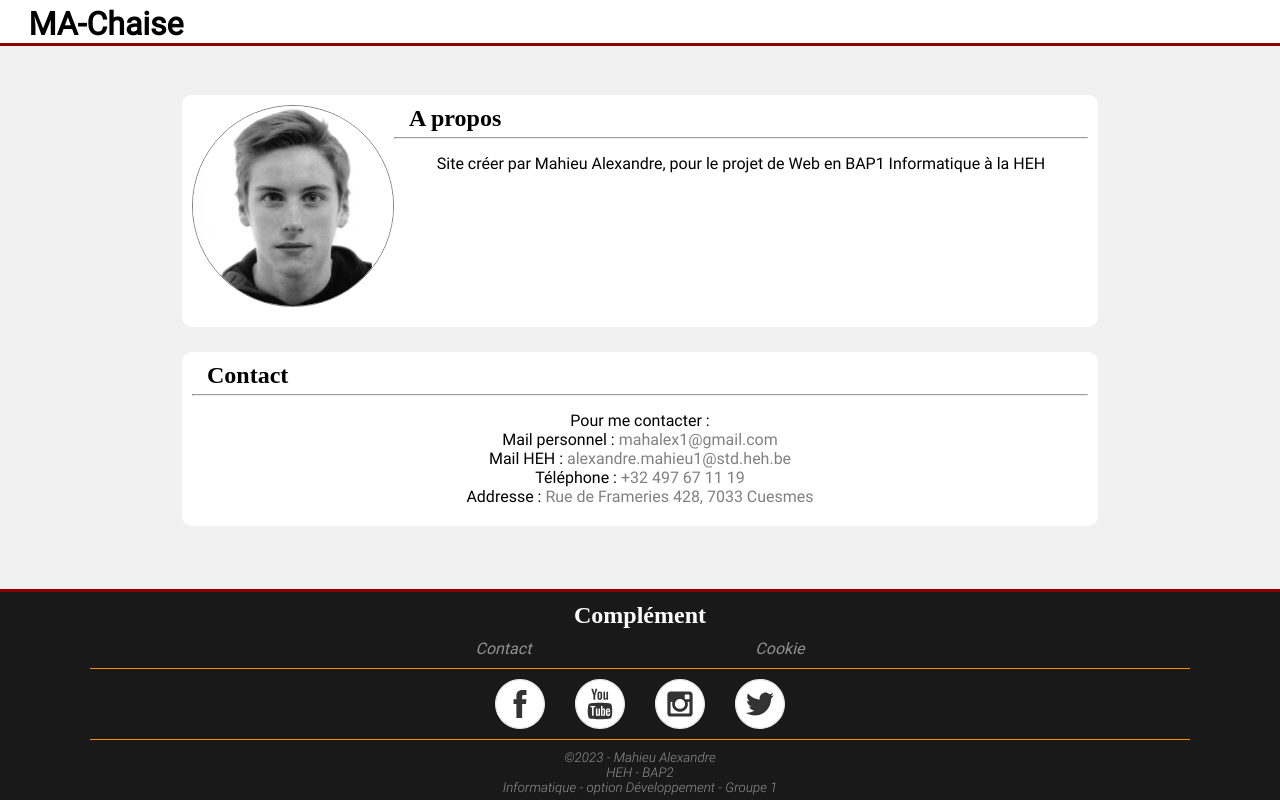
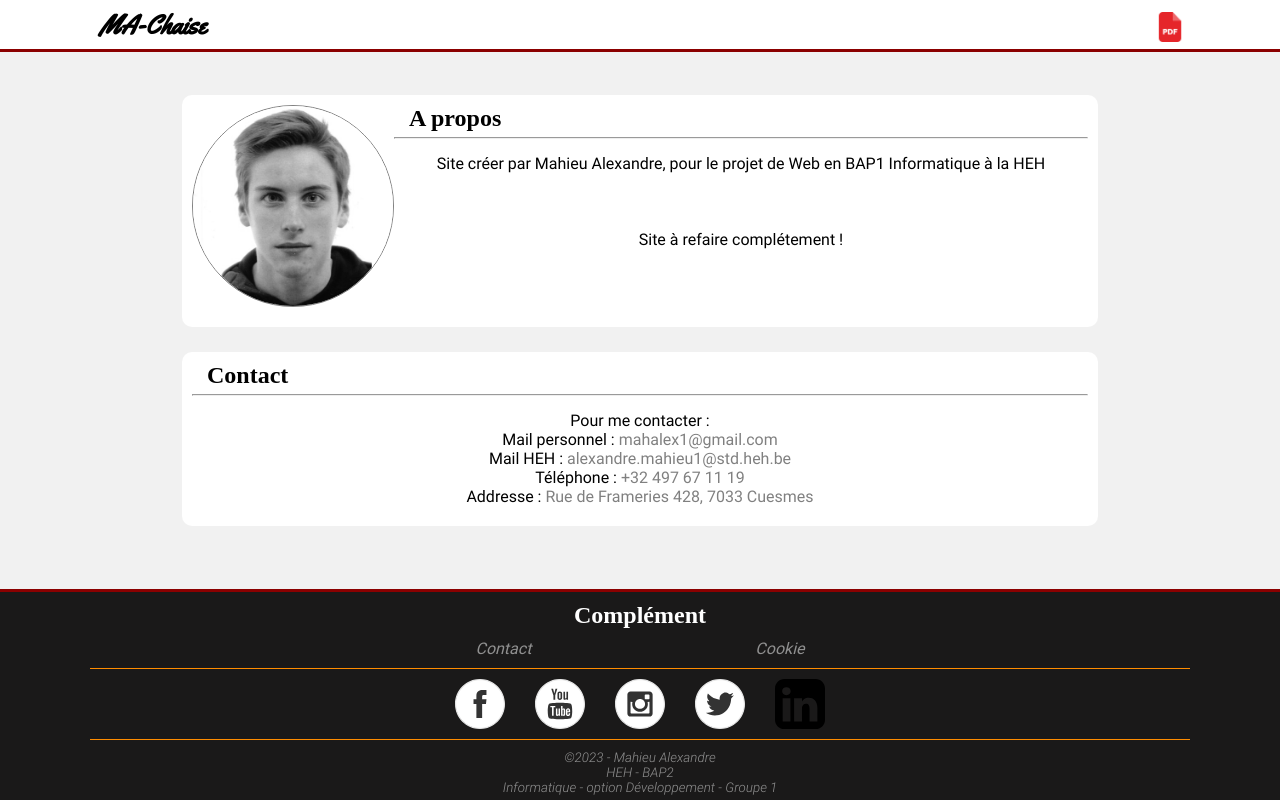
Before and after one commit to M-A-github/M-A-github.github.io, a PHP site: page / in a window 1280 px wide. Run offline with PHP 8.4, Linux system fonts and the light colour scheme; some web fonts are replaced.

Commit message:
Lien et document

```diff
--- a/index.html
+++ b/index.html
@@ -13,9 +13,15 @@
 
 	<body>
 		<header>
-			<span id="titre">
-				<h1>MA-Chaise</h1>
-			</span>
+			<nav>
+				<a href="./documents/CV-Informatique.pdf" target="_blank" id="titre">
+					<h1>MA-Chaise</h1>
+				</a>
+
+				<a href="./documents/CV-Informatique.pdf" target="_blank" id="iconDownload">
+					<img class="iconImg" src="images/pdf.png" alt="Télécharger le Curriculum Vitae en PDF">
+				</a>
+			</nav>
 		</header>
 
 		<main>
@@ -30,6 +36,12 @@
 					<div>
 						<p>
 							Site créer par Mahieu Alexandre, pour le projet de Web en BAP1 Informatique à la HEH
+						</p>
+
+						<br><br><br>
+
+						<p>
+							Site à refaire complétement !
 						</p>
 					</div>
 				</div>
@@ -58,16 +70,19 @@
 
 				<div id="LienExterne">
 					<a href="https://facebook.com/" target="_blank">
-						<img class="footerImg" src="images/facebook.svg" alt="Logo Facebook">
+						<img class="iconImg" src="images/facebook.svg" alt="Lien vers Facebook">
 					</a>
 					<a href="https://youtube.com/" target="_blank">
-						<img class="footerImg" src="images/youtube.svg" alt="Logo Youtube">
+						<img class="iconImg" src="images/youtube.svg" alt="Lien vers Youtube">
 					</a>
 					<a href="https://instagram.com/" target="_blank">
-						<img class="footerImg" src="images/instagram.svg" alt="Logo Instagram">
+						<img class="iconImg" src="images/instagram.svg" alt="Lien vers Instagram">
 					</a>
 					<a href="https://twitter.com/" target="_blank">
-						<img class="footerImg" src="images/twitter.svg" alt="Logo Twitter">
+						<img class="iconImg" src="images/twitter.svg" alt="Lien vers Twitter">
+					</a>
+					<a href="https://www.linkedin.com/in/alexandre-mahieu-ma-visty" target="_blank">
+						<img class="iconImg" src="images/linkedin.svg" alt="Lien vers LinkedIn">
 					</a>
 				</div>
 
--- a/styles/style.css
+++ b/styles/style.css
@@ -56,7 +56,13 @@ a:active {
 img {
 	vertical-align: middle;
 }
-
+.iconImg {
+	padding: 5px;
+	height: 50px;
+}
+#iconDownload > img {
+	height: 30px;
+}
 
 /* En-tête */
 header {
@@ -73,6 +79,7 @@ header {
 header nav {
 	display: flex;
 	flex-direction: column;
+	justify-content: space-between;
 	align-items: center;
 	width: 100%;
 }
@@ -81,7 +88,6 @@ header nav div {
 	padding: 2px 0;
 }
 header nav a {
-	width: 70%;
 	text-decoration: none;
 	color: black;
 	font-family: "NanumMyeongjo-Regular", "Times New Roman";
@@ -314,10 +320,6 @@ footer section #LienExterne a:active {
 	background-color: black;
 	border-radius: 25%;
 }
-footer section #LienExterne a .footerImg {
-	padding: 5px;
-	height: 50px;
-}
 footer section #copyright {
 	width: 100%;
 	padding-top: 10px;
```
Also changed, not shown: images/linkedin.svg (added), images/pdf.png (added), 1 other file.
